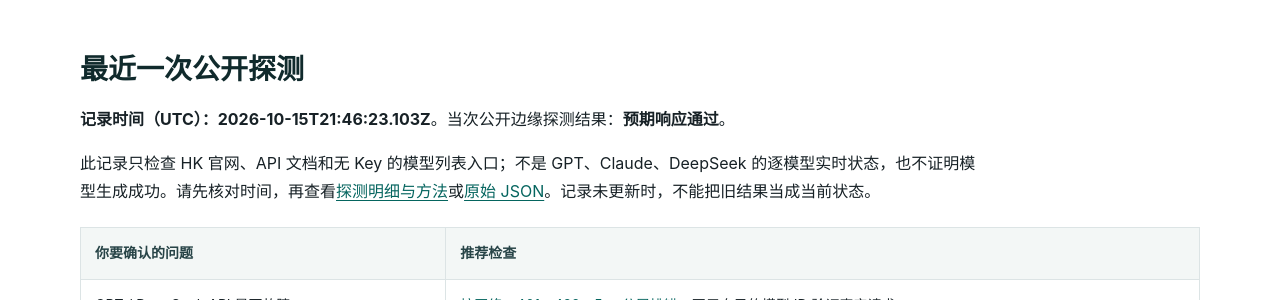
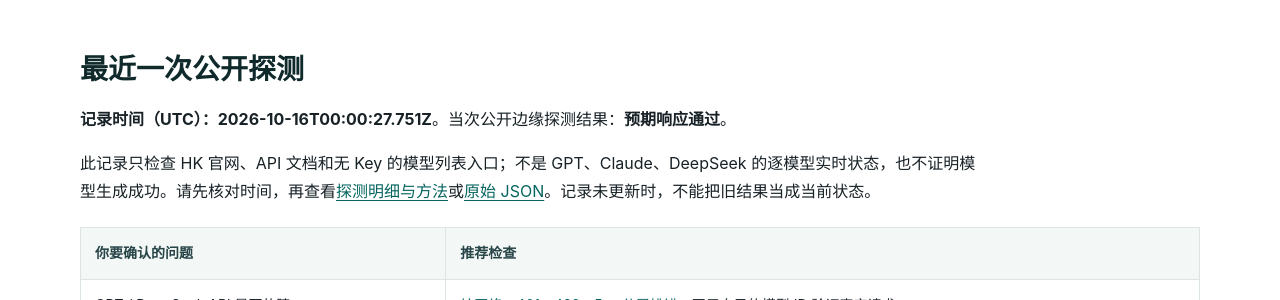
Before and after one commit to KKWANG4444/api-status, a Jekyll site: the page built from index.md, in a window 1280 px wide and 900 px high, scrolled down 364 px. Shown: the part 151-451 px from the top of the window. Built offline with Jekyll 4.4.1, drawn with Linux system fonts in a browser that asks for light colours.

Commit message:
chore: update public edge status

```diff
--- a/_data/status.json
+++ b/_data/status.json
@@ -1,7 +1,7 @@
 {
   "status": "operational",
-  "checked_at": "2026-10-15T21:46:23.103Z",
-  "duration_ms": 560,
+  "checked_at": "2026-10-16T00:00:27.751Z",
+  "duration_ms": 567,
   "overall": true,
   "components": [
     {
@@ -10,7 +10,7 @@
       "url": "https://www.aifast.hk/",
       "ok": true,
       "status": 200,
-      "elapsed_ms": 496,
+      "elapsed_ms": 310,
       "content_type": "text/html; charset=utf-8",
       "detail": "Expected public edge response"
     },
@@ -20,7 +20,7 @@
       "url": "https://api.aifast.hk/",
       "ok": true,
       "status": 200,
-      "elapsed_ms": 158,
+      "elapsed_ms": 523,
       "content_type": "text/html",
       "detail": "Expected public edge response"
     },
@@ -30,7 +30,7 @@
       "url": "https://www.aifast.hk/v1/models",
       "ok": true,
       "status": 401,
-      "elapsed_ms": 511,
+      "elapsed_ms": 343,
       "content_type": "application/json; charset=utf-8",
       "detail": "Expected public edge response"
     }
--- a/data/status.json
+++ b/data/status.json
@@ -1,7 +1,7 @@
 {
   "status": "operational",
-  "checked_at": "2026-10-15T21:46:23.103Z",
-  "duration_ms": 560,
+  "checked_at": "2026-10-16T00:00:27.751Z",
+  "duration_ms": 567,
   "overall": true,
   "components": [
     {
@@ -10,7 +10,7 @@
       "url": "https://www.aifast.hk/",
       "ok": true,
       "status": 200,
-      "elapsed_ms": 496,
+      "elapsed_ms": 310,
       "content_type": "text/html; charset=utf-8",
       "detail": "Expected public edge response"
     },
@@ -20,7 +20,7 @@
       "url": "https://api.aifast.hk/",
       "ok": true,
       "status": 200,
-      "elapsed_ms": 158,
+      "elapsed_ms": 523,
       "content_type": "text/html",
       "detail": "Expected public edge response"
     },
@@ -30,7 +30,7 @@
       "url": "https://www.aifast.hk/v1/models",
       "ok": true,
       "status": 401,
-      "elapsed_ms": 511,
+      "elapsed_ms": 343,
       "content_type": "application/json; charset=utf-8",
       "detail": "Expected public edge response"
     }
```
